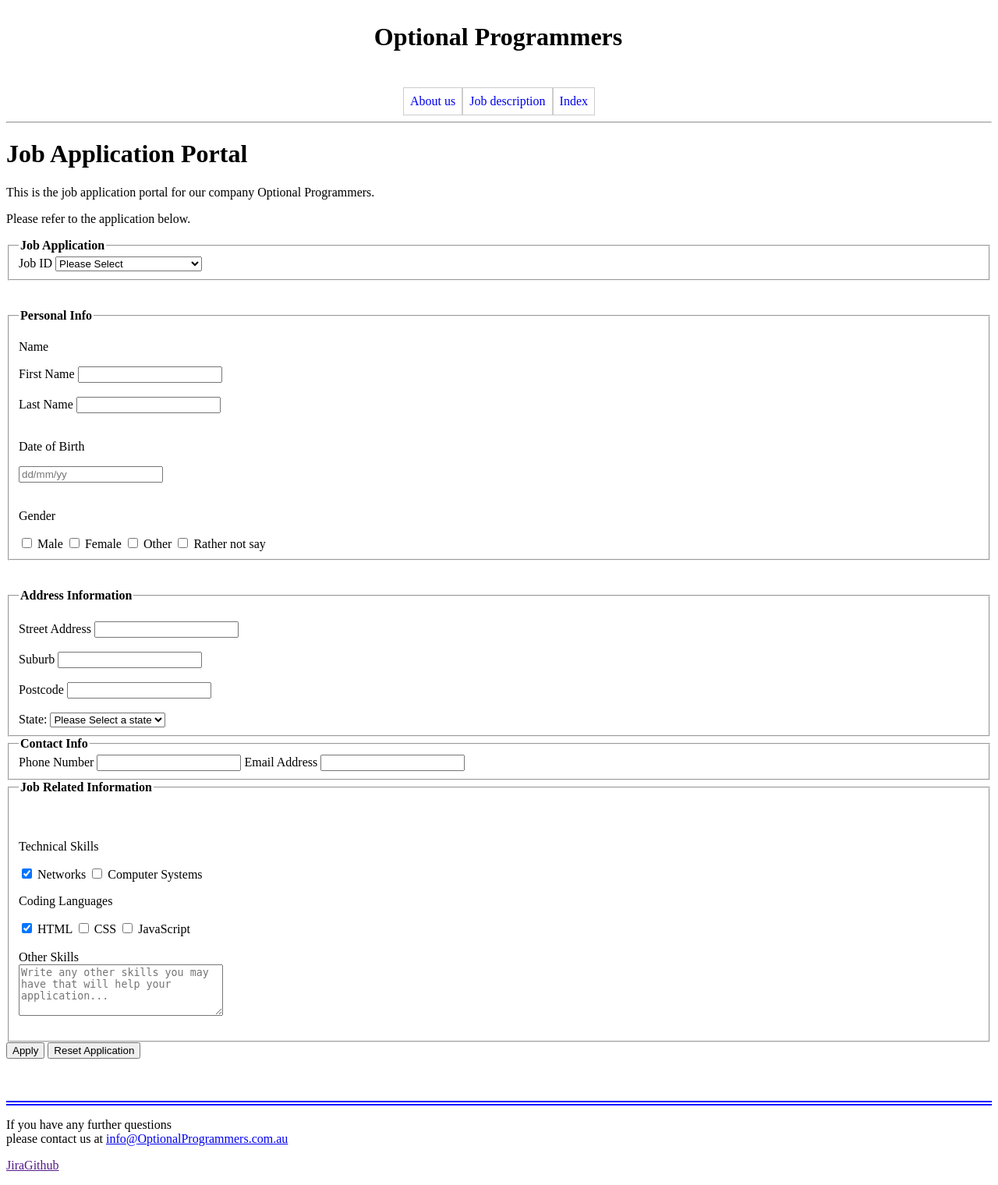
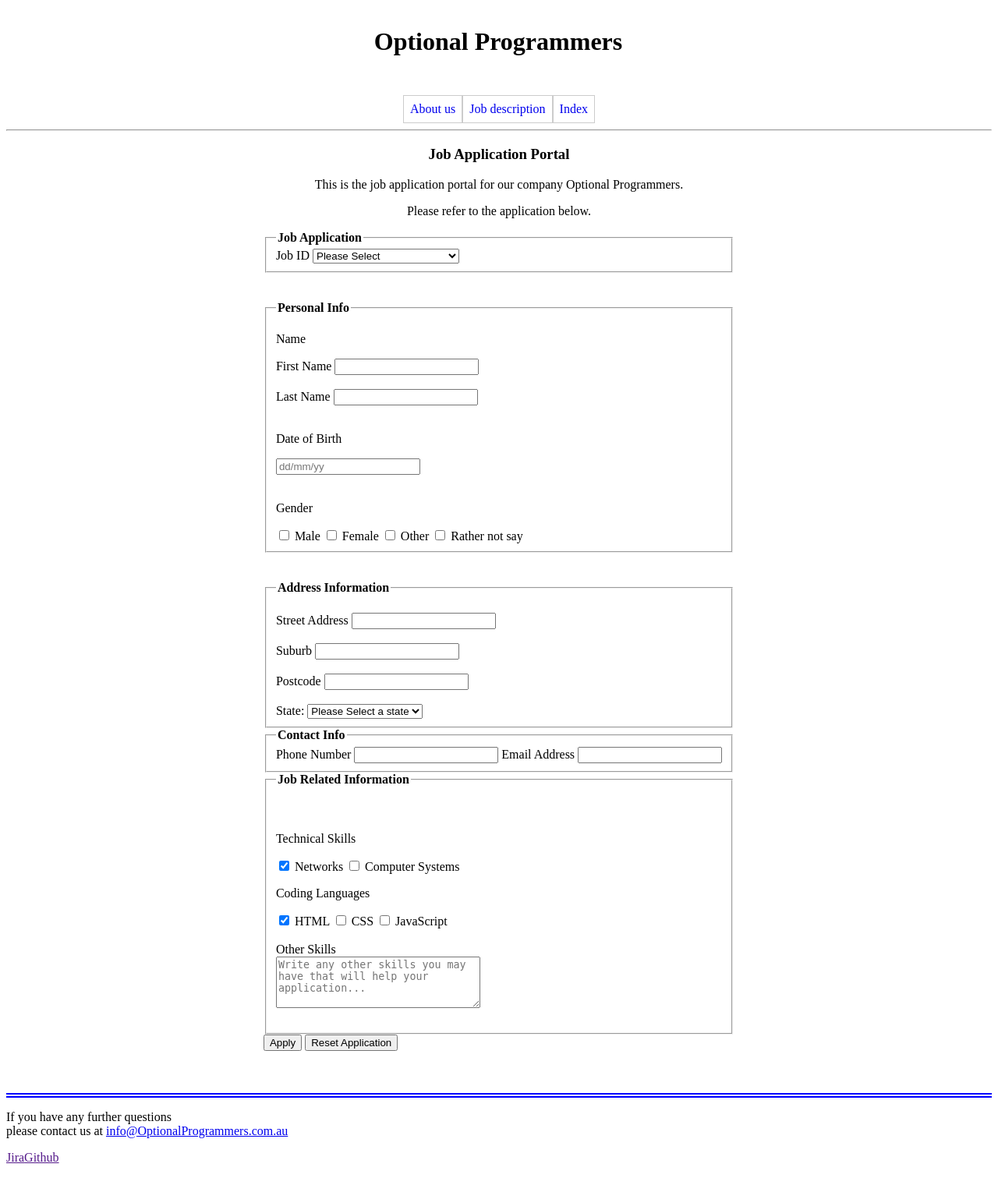
Before and after one commit to TwentyTwoCharacters/Web-Tech-Project-2, a PHP site: page /apply.html in a window 1280 px wide. Shown: the whole page at 78% size. After the commit the page ends 1492 px from the top, so only its background shows below. Run offline with PHP 8.4, Linux system fonts and the light colour scheme.

Commit message:
Luke - css for form

```diff
--- a/apply.html
+++ b/apply.html
@@ -33,7 +33,7 @@ tested.
 <!--LUKES PAGE-->
 
 <!DOCTYPE html> <!-- Declares the document type -->
-<html lang="en"> <!-- Starts the HTML document and sets the language to English -->
+<section lang="en"> <!-- Starts the HTML document and sets the language to English -->
     <head>
         <!-- Meta tags give info about the page -->
         <meta charset="UTF-8"> <!-- Sets character encoding -->
@@ -61,10 +61,12 @@ tested.
 
         <!-- <img src="" alt="soon to add" title="belhhh"> --> <!-- Placeholder image, not used yet -->
 
+<section class="pagetop">
         <h1>Job Application Portal</h1>
         <p>This is the job application portal for our company Optional Programmers.</p>
         <p>Please refer to the application below.</p>
-
+    </section>
+        <section class="jobform">
         <!-- Form sends data to server when submitted -->
         <form action="https://mercury.swin.edu.au/it000000/formtest.php" method="Apply">
             <fieldset> <!-- Group of form fields -->
@@ -215,7 +217,7 @@ tested.
             <input type="submit" value="Apply">
             <input type="reset" value="Reset Application">
         </form>
-
+    </section>
         <br><br><br>
 
         <footer> <!--CREDIT TO LUCAS -->
@@ -228,4 +230,5 @@ tested.
             </p>
         </footer>
     </body>
+
 </html>
--- a/styles/styles.css
+++ b/styles/styles.css
@@ -191,6 +191,12 @@ nav a:hover {
 
 .appLegend {font-weight: bold;}
 
+.jobform { height: 100%;
+    margin: 0;
+    display: flex;
+    justify-content: center;
+    align-items: center;
+border: black,2px auto;}
 
-
+.pagetop{text-align: center;}
 /* Jobs Page */
```
